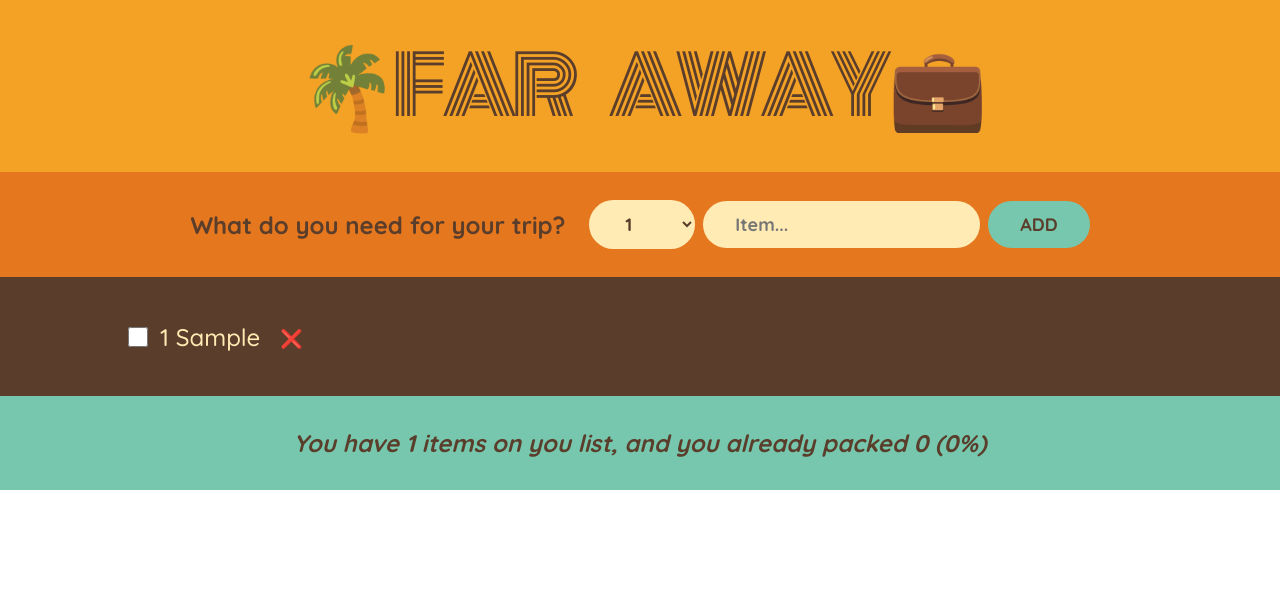
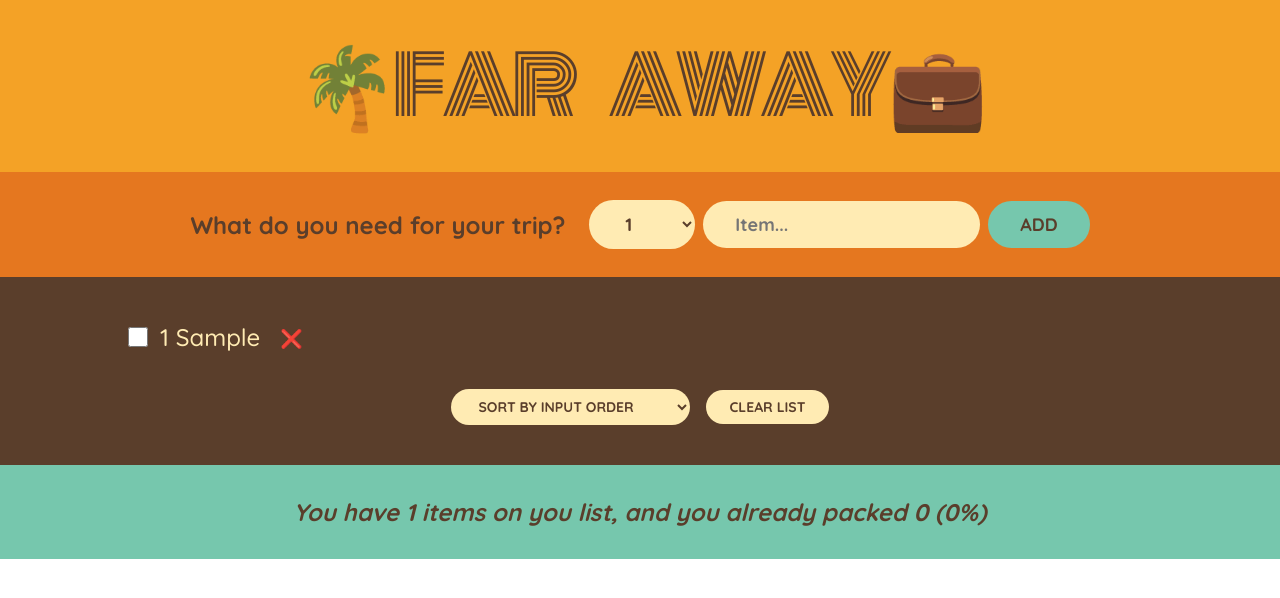
Before and after one commit to ShivamKr-Pandey/learning-react, a React (Create React App) app in the folder travel-list/: page / in a window 1280 px wide. Both pictures are taken after typing "Sample" into the empty fields and a click on the button "ADD". Shown: the top 598 px of the page. Built offline with nearby package versions, Linux system fonts and the light colour scheme.

Commit message:
Added Clear List feature

```diff
--- a/travel-list/src/App.js
+++ b/travel-list/src/App.js
@@ -19,6 +19,10 @@
     );
   }
 
+  function handleClearList() {
+    setItems([]);
+  }
+
   return (
     <>
       <Header />
@@ -28,6 +32,7 @@
           items={items}
           onDeleteItem={deleteItem}
           onToggleItem={toggleItem}
+          clearList={handleClearList}
         />
       </main>
       <Footer items={items} />
@@ -93,14 +98,33 @@
   );
 }
 
-function PackingList({ items, onDeleteItem, onToggleItem }) {
+function PackingList({ items, onDeleteItem, onToggleItem, clearList }) {
+  const [sortBy, setSortBy] = useState("input");
+
+  let sortedItems;
+
+  if (sortBy === "input") sortedItems = items;
+
+  if (sortBy === "description") {
+    sortedItems = items
+      .slice()
+      .sort((a, b) => a.description.localeCompare(b.description));
+  }
+
+  if (sortBy === "packed") {
+    sortedItems = items
+      .slice()
+      .sort((a, b) => Number(a.packed) - Number(b.packed));
+  }
+
   return (
     <div className="list">
       {items.length === 0 ? (
         <p>No items added yet.</p>
       ) : (
+        <>
           <ul>
-          {items.map((item) => (
+            {sortedItems.map((item) => (
               <Item
                 item={item}
                 onDeleteItem={onDeleteItem}
@@ -109,6 +133,16 @@
               />
             ))}
           </ul>
+
+          <div className="actions">
+            <select value={sortBy} onChange={(e) => setSortBy(e.target.value)}>
+              <option value="input">Sort by input order</option>
+              <option value="description">Sort by description</option>
+              <option value="packed">Sort by packed status</option>
+            </select>
+            <button onClick={clearList}>Clear List</button>
+          </div>
+        </>
       )}
     </div>
   );
```
Lines whose indentation alone changed are shown as unchanged.
